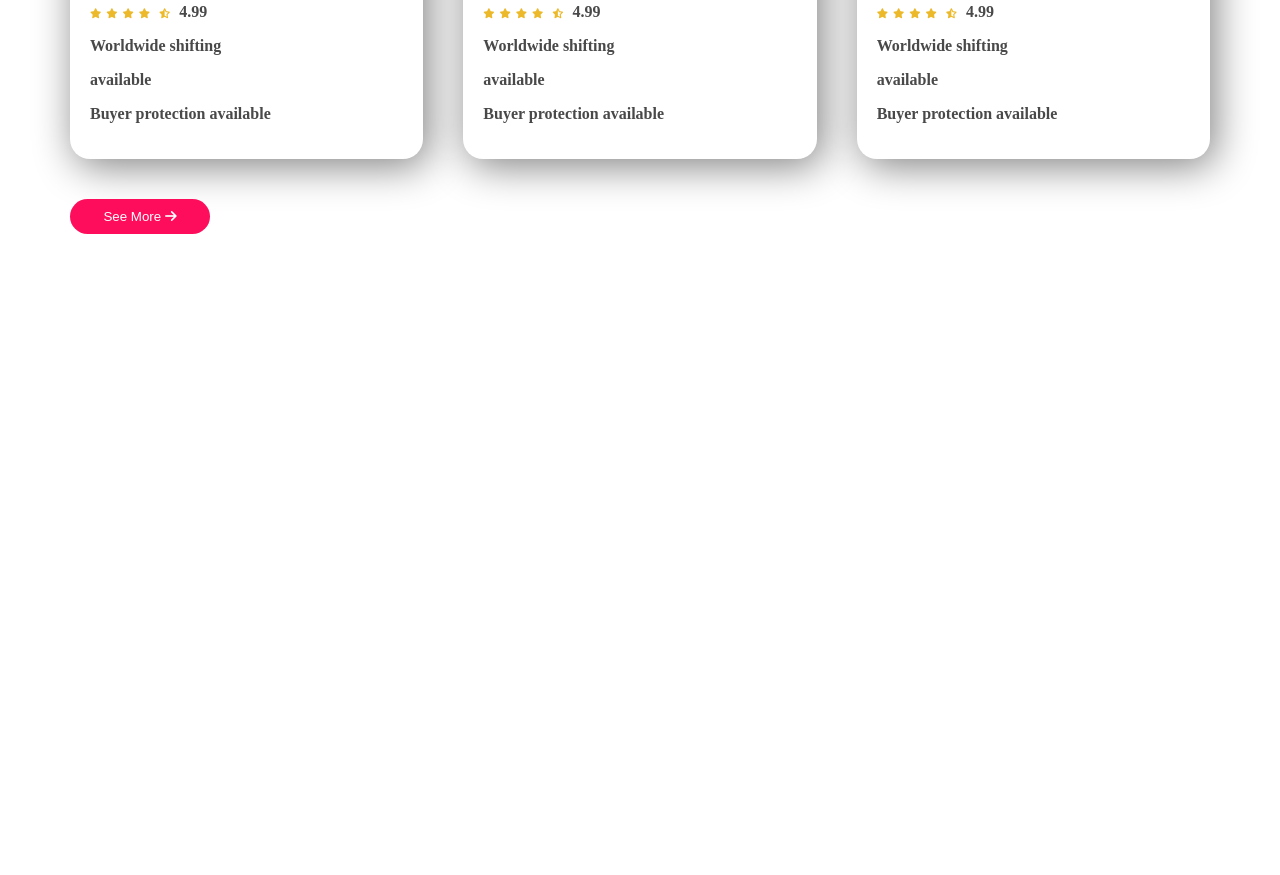
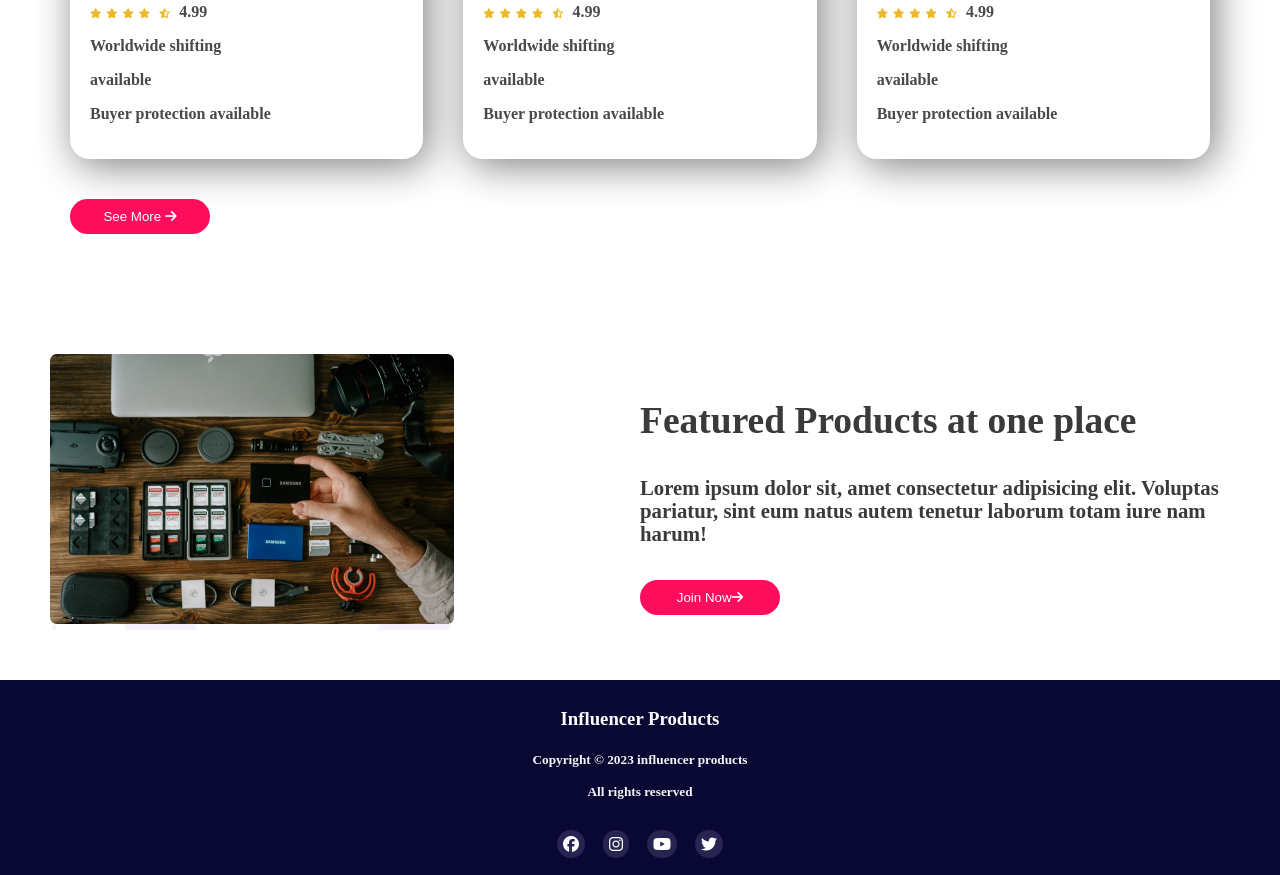
Before and after one commit to DevMuzahid778/Influencer-Gear-Responsive, a plain HTML site: page index.html in a window 1280 px wide. Shown: the part 2542-3417 px from the top of the page. Before the commit the page ends 2846 px from the top, so only its background shows below. Drawn offline with Linux system fonts and the light colour scheme.

Commit message:
footer added

```diff
--- a/index.html
+++ b/index.html
@@ -150,8 +150,29 @@
             <a href="https://github.com/DevMuzahid778/Influencer-Gear-Responsive" class="more-btn"><button>See More <i class="fa-solid fa-arrow-right"></i></button></a>
             <!-- Product-Items section end  -->
         </section>
-
+        <section class="firstpart">
+            <div class="main-camera">
+                <img src="images/gear.png" alt="">
+            </div>
+            <div class="halfwidth">
+                <h1>Featured Products at one place</h1>
+                <h5>Lorem ipsum dolor sit, amet consectetur adipisicing elit. Voluptas pariatur, sint eum natus autem tenetur laborum totam iure nam harum!</h5>
+                <a href="https://github.com/DevMuzahid778/Influencer-Gear-Responsive"><button>Join Now<i class="fa-solid fa-arrow-right"></i></button></a>
+            </div>
+        </section>
     </main>
+    <footer>
+        <div class="text">
+            <h3 class="foot-title">Influencer Products</h3>
+            <h5>Copyright © 2023 influencer products <br> <br> All rights reserved</h5>
+        </div>
+        <div class="social-icons">
+            <a href="#"><i class="fa-brands fa-facebook"></i></a>
+            <a href="#"><i class="fa-brands fa-instagram"></i></a>
+            <a href="#"><i class="fa-brands fa-youtube"></i></a>
+            <a href="#"><i class="fa-brands fa-twitter"></i></a>
+        </div>
+    </footer>
 
 </body>
 </html>
--- a/style.css
+++ b/style.css
@@ -98,3 +98,29 @@ button{
     margin-right: 5px;
 }
 /* Product-Items section end */
+/* Footer Part */
+footer{background-color: rgb(9, 8, 50);
+
+    display: flex;
+    flex-direction: column;
+    justify-content: center;
+    align-items: center;
+    padding: 10px 30px 10px;
+}
+.foot-title{
+    color: white;
+}
+footer .text{
+    color: whitesmoke;
+    text-align: center;
+}
+
+footer .social-icons a{
+    color: rgb(255, 255, 255);
+}
+.fa-brands{
+    background-color: rgba(200, 180, 247, 0.165);
+    border-radius: 20px;
+    padding: 6px;
+    margin: 7px;
+}
```
